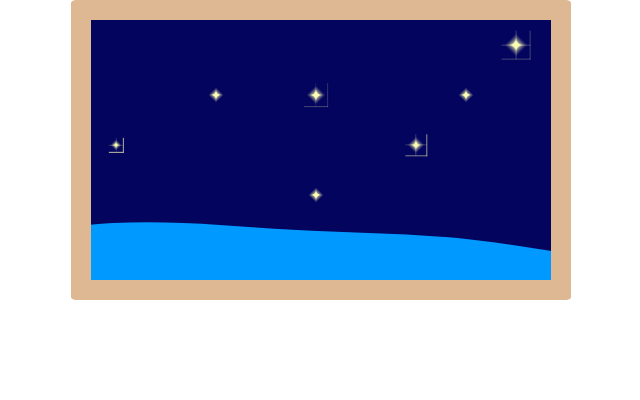
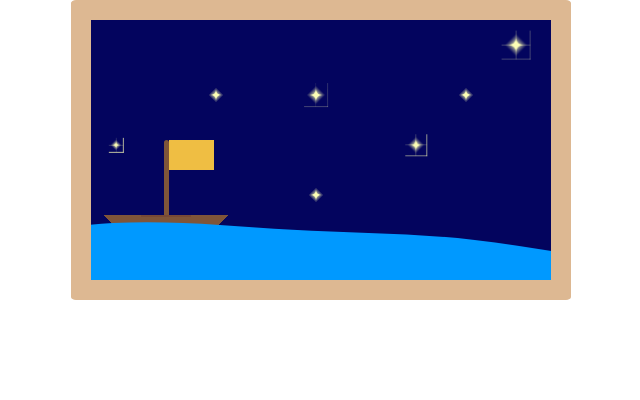
Before and after one commit to OTPMeowkai/PureCSS_SeaPicture, a plain HTML site: page index.html in a window 1280 px wide. Shown: the whole page, without its empty margins (319-959 px from the left). Drawn offline with Linux system fonts and the light colour scheme.

Commit message:
Added a boat

```diff
--- a/index.html
+++ b/index.html
@@ -72,6 +72,14 @@
         <div class="star-part star-4"></div>
       </div>
 
+      <div class="boat">
+        <div class="bp-1"></div>
+        <div class="bp-2"></div>
+        <div class="bp-3"></div>
+        <div class="pole"></div>
+        <div class="flag"></div>
+      </div>
+
       <div class="wave">
         <svg xmlns="http://www.w3.org/2000/svg" viewBox="0 0 1440 320" class="">
           <path
--- a/style.css
+++ b/style.css
@@ -143,3 +143,72 @@ body {
     transform: translate(0%);
   }
 }
+
+/* BOAT */
+
+.boat {
+  width: 150px;
+  height: 100px;
+
+  /* background-color: #7f5539; */
+
+  grid-column: 1 / 4;
+  grid-row: 4;
+
+  align-self: end;
+
+  display: grid;
+
+  grid-template-columns: repeat(3, 1fr);
+  grid-template-rows: 1fr 25px;
+
+  transform: translateY(20px);
+  transform-origin: center;
+
+  animation: tilling 25s linear infinite, lowering 25s linear infinite;
+}
+
+.bp-1 {
+  background: linear-gradient(45deg, #03045e 50%, #7f5539 50%);
+  grid-column: 1;
+  grid-row: 2;
+}
+
+.bp-2 {
+  background: #7f5539;
+
+  grid-column: 2;
+  grid-row: 2;
+
+  border-top: 2px solid #774936;
+  border-bottom: 2px solid #774936;
+}
+
+.bp-3 {
+  grid-column: 3;
+  grid-row: 2;
+
+  background: linear-gradient(-45deg, #03045e 50%, #7f5539 50%);
+}
+
+.pole {
+  width: 5px;
+
+  background-color: #7f5539;
+
+  border-top-left-radius: 10px;
+  border-top-right-radius: 10px;
+
+  grid-column: 2;
+
+  justify-self: center;
+}
+
+.flag {
+  width: 45px;
+  height: 30px;
+
+  background-color: #efbe43;
+
+  transform: translateX(-22px);
+}
```
